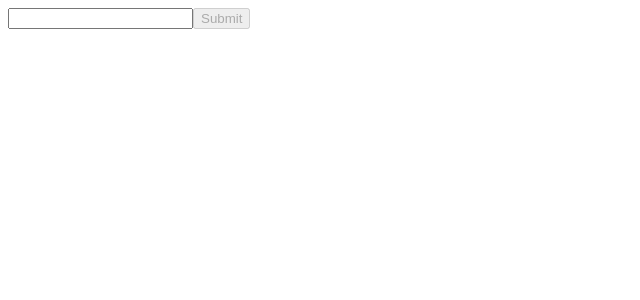
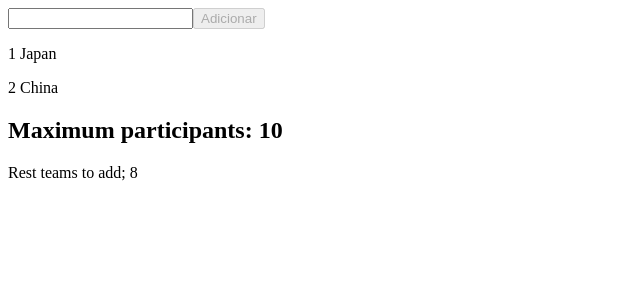
Before and after one commit to Bruno-Cerqueira/change, an Angular app: page / in a window 1280 px wide. Shown: the top 300 px of the page, without its empty margins (0-640 px from the left). Built offline with nearby package versions, Linux system fonts and the light colour scheme.

Commit message:
Adding some components to practice basic signals.

```diff
--- a/src/app/app.component.ts
+++ b/src/app/app.component.ts
@@ -4,9 +4,9 @@ import { Component } from '@angular/core';
   selector: 'app-root',
   template: `
 
-    <app-wrapper-form>
+    <app-basic>
 
-    </app-wrapper-form>
+    </app-basic>
 
   `,
   styles: []
--- a/src/app/app.module.ts
+++ b/src/app/app.module.ts
@@ -14,6 +14,7 @@ import { ModalComponent } from './global/components/modal/modal.component';
 import { InjectCaseModule } from './inject-case/inject-case.module';
 import { WithoutContextStandaloneComponent } from './inject-case/without-context-standalone/without-context-standalone.component';
 import { WrapperForm } from './global/form/wrapper-form.component';
+import { BasicComponent } from './signal-test/basic/basic.component';
 
 @NgModule({
   declarations: [
@@ -28,6 +29,7 @@ import { WrapperForm } from './global/form/wrapper-form.component';
     CompanyDirective
   ],
   imports: [
+    BasicComponent,
     ModalComponent,
     WithoutContextStandaloneComponent,
     InjectCaseModule,
--- /dev/null
+++ b/src/app/signal-test/basic/basic.component.ts
@@ -0,0 +1,53 @@
+import { Component, signal, computed } from '@angular/core';
+import { FormBuilder, Validators, ReactiveFormsModule } from '@angular/forms';
+
+@Component({
+  selector: 'app-basic',
+  standalone: true,
+  imports: [ReactiveFormsModule],
+  template: `
+    <form [formGroup]="form" (ngSubmit)="submit()">
+      <input type="text" formControlName="name">
+      <button [disabled]="!form.valid">Adicionar</button>
+    </form>
+
+    @for (team of teams(); track team.id) {
+      <p>
+        {{ team.id + " " + team.name }}
+      </p>
+    }
+
+    <h2>Maximum participants: {{ maximum }}</h2>
+    <p>Rest teams to add; {{ computedValue() }} </p>
+  `,
+  styles: ``
+})
+export class BasicComponent {
+  constructor(private formBuilder: FormBuilder) {}
+
+  maximum = 10
+  form = this.formBuilder.group({
+    name: ["", Validators.required]
+  })
+
+  teams = signal([{
+    id: 1,
+    name: "Japan"
+  },{
+    id: 2,
+    name: "China"
+  }])
+
+  computedValue = computed(() => {
+    return this.maximum - this.teams().length
+  })
+
+  submit() {
+    console.log(this.form.value)
+    this.teams.set([...this.teams(), {
+      id: this.teams().length + 1,
+      name: this.form.value.name || "default",
+    }])
+    this.form.reset()
+  }
+}
```
